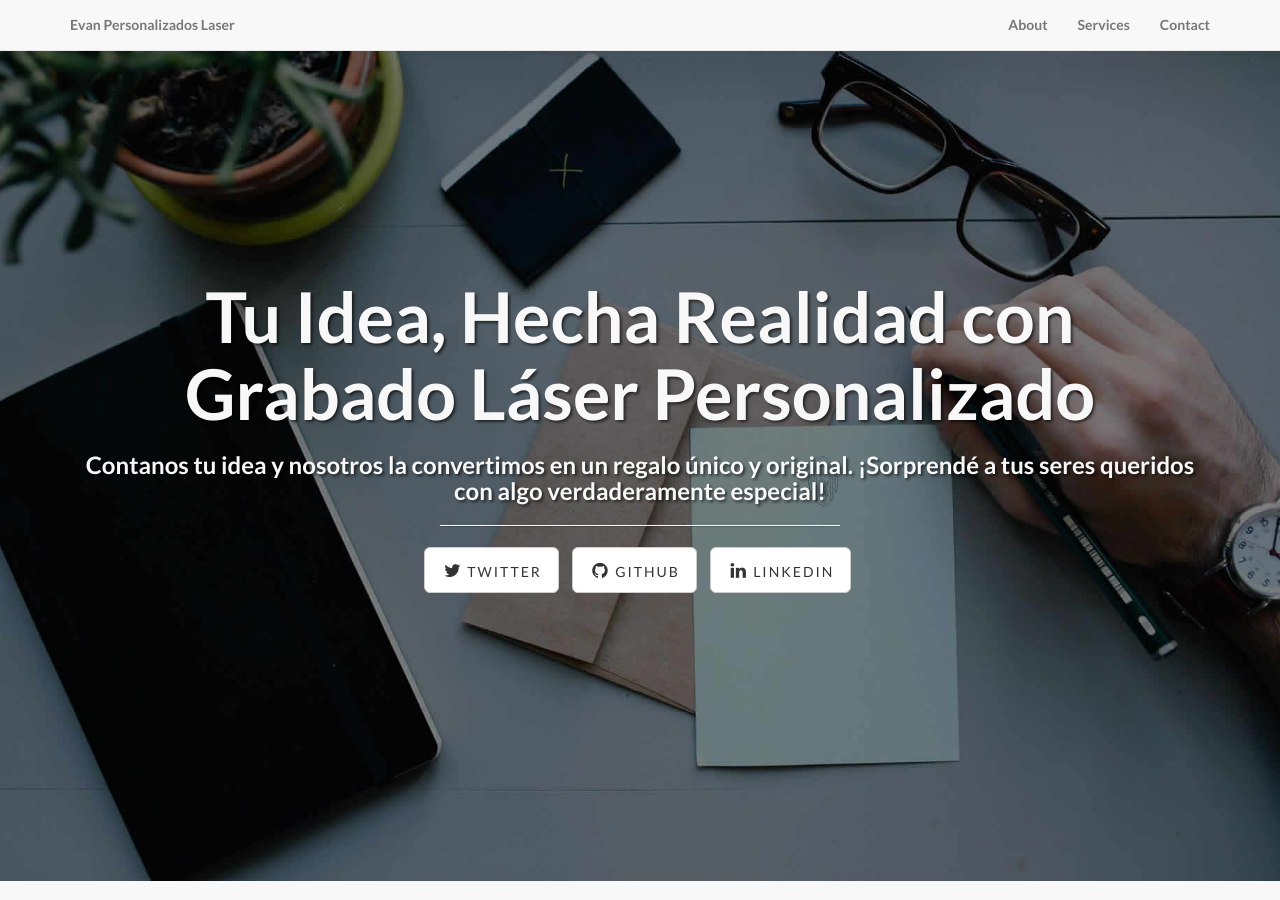
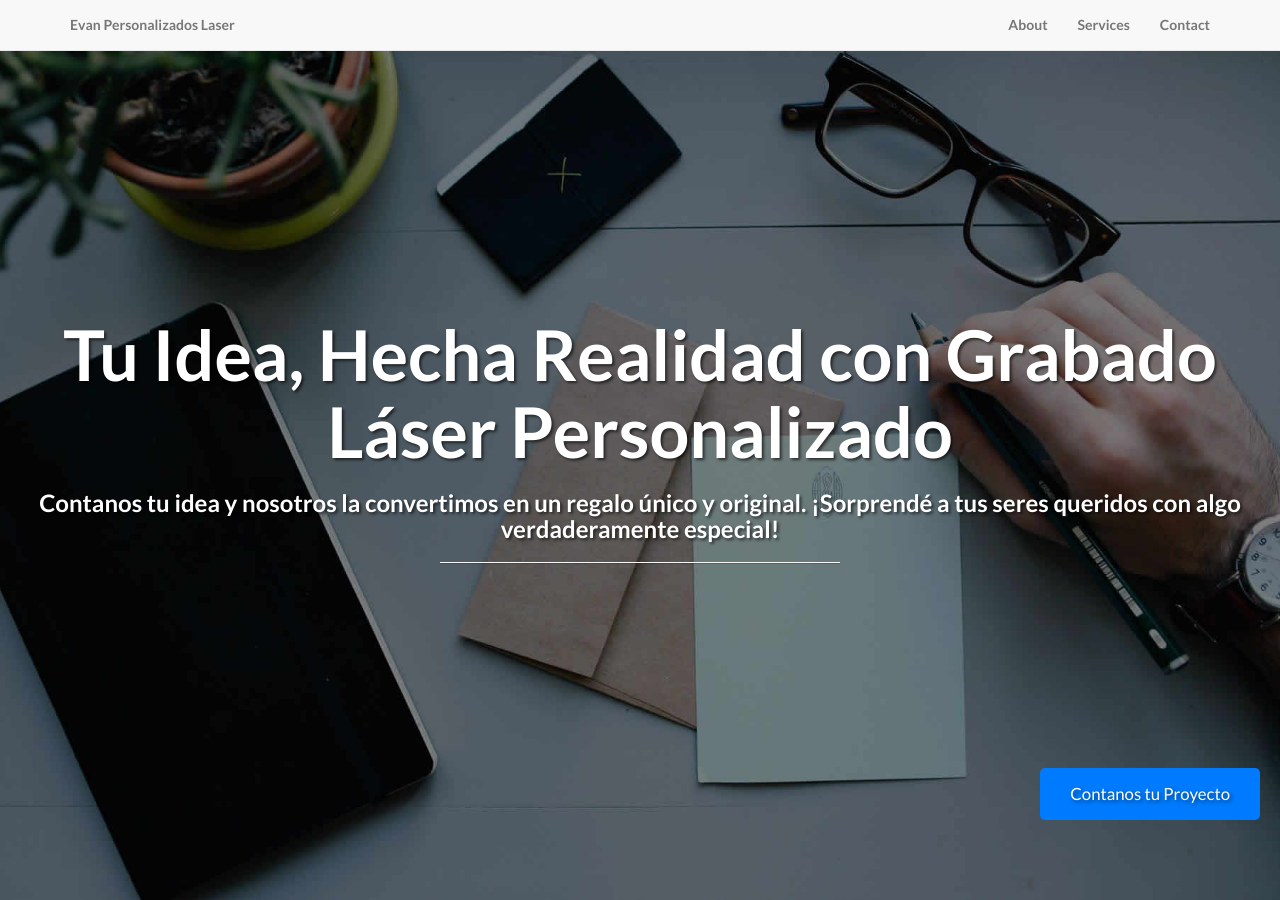
Before and after one commit to ivanculero/evan_personalizados, a website: page public/index.html in a window 1280 px wide. Shown: the top 900 px of the page. Drawn offline with Linux system fonts and the light colour scheme.

Commit message:
pc tina
segundo comit

```diff
--- a/public/css/landing-page.css
+++ b/public/css/landing-page.css
@@ -168,3 +168,76 @@ footer {
 p.copyright {
     margin: 15px 0 0;
 }
+
+.intro-container {
+    position: relative; /* Para que el carrusel se posicione relativamente a este contenedor */
+    overflow: hidden; /* Para ocultar las imágenes que están fuera del contenedor */
+    height: 100vh; /* Ajusta la altura según necesites */
+    display: flex;
+    align-items: center;
+    justify-content: center;
+    text-align: center; /* Centra el contenido de .intro-message */
+}
+
+.background-carousel {
+    position: absolute;
+    top: 0;
+    left: 0;
+    width: 100%;
+    height: 100%;
+    z-index: -1; /* Para que esté detrás del contenido */
+}
+
+.background-carousel img {
+    position: absolute;
+    top: 0;
+    left: 0;
+    width: 100%;
+    height: 100%;
+    object-fit: cover; /* Para que la imagen cubra todo el fondo sin deformarse */
+    opacity: 0; /* Inicialmente todas las imágenes están ocultas */
+    transition: opacity 1s ease-in-out; /* Transición suave para el cambio de opacidad */
+}
+
+.background-carousel img.active {
+    opacity: 1; /* La imagen activa se muestra */
+}
+
+.row {
+    position: relative; /* Para que el contenido esté encima del carrusel */
+    z-index: 1;
+    /* Otros estilos que ya tengas para tu .row */
+}
+
+.intro-message {
+    /* Otros estilos que ya tengas para tu .intro-message */
+    color: white; /* Asegúrate de que el texto sea legible sobre las imágenes */
+    text-shadow: 2px 2px 4px rgba(0, 0, 0, 0.5); /* Opcional: sombra para mejorar la legibilidad */
+}
+
+.intro-message {
+    position: relative; /* Necesario para posicionar el botón de forma absoluta dentro */
+    /* Otros estilos que ya tengas */
+}
+
+.intro-message .call-to-action-button {
+    position: absolute;
+    bottom: 20px; /* Distancia desde la parte inferior */
+    right: 20px; /* Distancia desde la derecha */
+}
+
+.call-to-action-button {
+    background-color: #007bff; /* Un color azul llamativo (puedes cambiarlo) */
+    color: white; /* Texto blanco */
+    border: none;
+    padding: 15px 30px;
+    font-size: 1.2em;
+    border-radius: 5px;
+    cursor: pointer;
+    transition: background-color 0.3s ease;
+    text-decoration: none; /* Elimina el subrayado del enlace */
+}
+
+.call-to-action-button:hover {
+    background-color: #0056b3; /* Un tono más oscuro al pasar el mouse */
+}
--- a/public/index.html
+++ b/public/index.html
@@ -68,25 +68,19 @@
     <!-- Header -->
     <a name="about"></a>
     <div class="intro-header">
-        <div class="container">
-
+        <div class="intro-container">
+            <div class="background-carousel">
+                <img src="img/evan1.jpg" alt="Trabajo 1">
+                <img src="img/evan2.jpg" alt="Trabajo 2">
+                <img src="img/evan3.jpg" alt="Trabajo 3">
+                </div>
             <div class="row">
                 <div class="col-lg-12">
                     <div class="intro-message">
                         <h1>Tu Idea, Hecha Realidad con Grabado Láser Personalizado</h1>
                         <h3>Contanos tu idea y nosotros la convertimos en un regalo único y original. ¡Sorprendé a tus seres queridos con algo verdaderamente especial!</h3>
                         <hr class="intro-divider">
-                        <ul class="list-inline intro-social-buttons">
-                            <li>
-                                <a href="https://twitter.com/SBootstrap" class="btn btn-default btn-lg"><i class="fa fa-twitter fa-fw"></i> <span class="network-name">Twitter</span></a>
-                            </li>
-                            <li>
-                                <a href="https://github.com/IronSummitMedia/startbootstrap" class="btn btn-default btn-lg"><i class="fa fa-github fa-fw"></i> <span class="network-name">Github</span></a>
-                            </li>
-                            <li>
-                                <a href="#" class="btn btn-default btn-lg"><i class="fa fa-linkedin fa-fw"></i> <span class="network-name">Linkedin</span></a>
-                            </li>
-                        </ul>
+                        <a href="#" class="btn btn-primary btn-lg call-to-action-button">Contanos tu Proyecto</a>
                     </div>
                 </div>
             </div>
@@ -229,6 +223,8 @@
     <!-- Bootstrap Core JavaScript -->
     <script src="js/bootstrap.min.js"></script>
 
+    <script src="js/carousel.js"></script>
+
 </body>
 
 </html>
--- /dev/null
+++ b/public/js/carousel.js
@@ -0,0 +1,22 @@
+document.addEventListener('DOMContentLoaded', function() {
+    const carouselImages = document.querySelectorAll('.background-carousel img');
+    let currentIndex = 0;
+
+    function showImage(index) {
+        carouselImages.forEach((img, i) => {
+            img.classList.remove('active');
+            if (i === index) {
+                img.classList.add('active');
+            }
+        });
+    }
+
+    showImage(currentIndex);
+
+    function nextImage() {
+        currentIndex = (currentIndex + 1) % carouselImages.length;
+        showImage(currentIndex);
+    }
+
+    setInterval(nextImage, 5000);
+});
```
Also changed, not shown: public/img/evan1.jpg (added), public/img/evan2.jpg (added), public/img/evan3.jpg (added).
